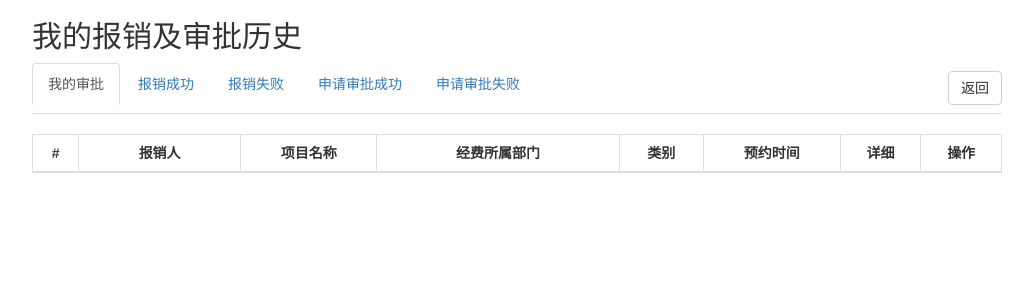
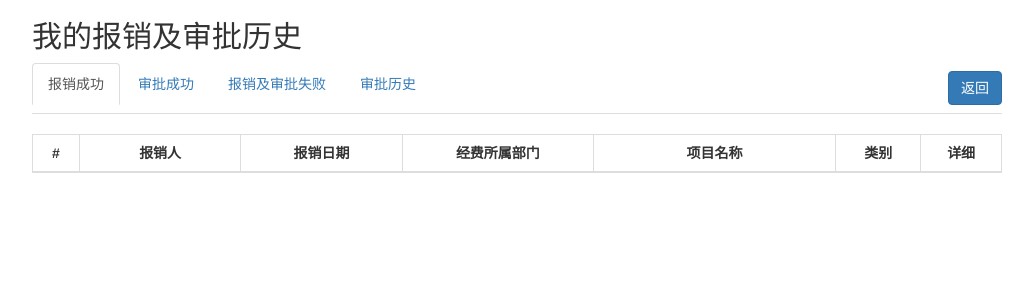
Before and after one commit to dphong/FiProc, a Django app: template FiProcess/templates/FiProcess/history.html in a window 1280 px wide. Shown: the top 300 px of the page, without its empty margins (123-1156 px from the left). Run offline with Django 3.2, Linux system fonts and the light colour scheme; the template is opened without the code that fills it, so the values that code supplies are empty; some libraries are stand-ins or nearby versions.

Commit message:
common user history ok

```diff
--- a/FiProcess/Form/CwcForm.py
+++ b/FiProcess/Form/CwcForm.py
@@ -16,9 +16,8 @@ class CwcForm(forms.Form):
         if dealer == '':
             querySet = FiStream.objects.filter(stage='cwcSubmit')
         else:
-            querySet = FiStream.objects.filter(stage='cwcChecking', cwcDealer__username=dealer)
+            querySet = FiStream.objects.filter(stage='cwcChecking', cwcDealer__username=dealer).order_by('cwcSubmitDate')
         typeDic = {'common': u'普通', 'travel': u'差旅', 'labor': u'劳务', 'travelApproval': u'差旅'}
-        querySet = sorted(querySet, key=self.sortOrder)
         for item in querySet:
             stream = {}
             stream['projectName'] = item.projectName
@@ -33,9 +32,6 @@ class CwcForm(forms.Form):
             stream['id'] = item.id
             streamList.append(stream)
         return streamList
-
-    def sortOrder(self, stream):
-        return stream.cwcSubmitDate
 
     def get(self, request):
         try:
--- a/FiProcess/Form/IndexForm.py
+++ b/FiProcess/Form/IndexForm.py
@@ -304,6 +304,8 @@ class IndexForm(forms.Form):
                     'refused': u'拒绝审批', 'cwcSubmit': u'等待财务审核', 'cwcChecking': u'财务正在审核', 'cwcpaid': u'付款完成', 'cantModify': u'未提交',
                     'unapprove': u'待审批', 'approvalDepartment': u'部门负责人审批中', 'approvalOffice': u'处室负责人审批中', 'approvalSchool': u'学校负责人审批中', 'approved': u'已审批'}
         for item in streamList:
+            if item.stage == 'refused' or item.stage == 'cwcpaid' or item.stage == 'approved':
+                continue
             item.applyDate = item.applyDate.strftime('%Y-%m-%d')
             item.stage = stageDic[item.stage]
             item.streamType = self.typeDic[item.streamType]
--- a/FiProcess/templates/FiProcess/cwc.html
+++ b/FiProcess/templates/FiProcess/cwc.html
@@ -35,7 +35,6 @@
     function showMyStream(){
         $('form.allStream').hide();
         $('form.myStream').show();
-        var $form = $('form.myStream');
         var url = location.protocol + "//" + window.location.hostname + ":"
                   + location.port + "/cwc/?target=myStream";
         $.getJSON(url, {}, function(json) {
@@ -54,7 +53,6 @@
             $('form.myStream').hide();
             $('form.allStream').show();
             $(this).tab('show');
-            var $form = $('form.allStream');
             var url = location.protocol + "//" + window.location.hostname + ":"
                       + location.port + "/cwc/?target=allStream&page=1";
             $.getJSON(url, {}, function(json) {
--- a/FiProcess/templates/FiProcess/history.html
+++ b/FiProcess/templates/FiProcess/history.html
@@ -13,33 +13,48 @@
     <style type="text/css">
     </style>
     <script type="text/javascript">
+    function dic2Html(i, json, type){
+        html = "<td class='text-center'>" + (i+1) + "</td>"
+                + "<td class='text-center'>" + json['applicante'] + "</td>"
+                + "<td class='text-center'>" + json['date'] + "</td>"
+                + "<td class='text-center'>" + json['supportDept'] + "</td>"
+                + "<td class='text-center'>" + json['projectName'] + "</td>"
+                + "<td class='text-center'>" + json['streamType'] + "</td>"
+                + "<td class='text-center'>"
+                + '<input type="submit" class="btn btn-default" name="checkStreamDetail' + json['id'] + '" value="查看">'
+                + "</td>";
+        return html;
+    }
     function showTab(form){
-        var forms = new Array("form.mySign", "form.successStream", "form.failStream", "form.successApproval", "form.failApproval");
+        var forms = new Array("mySign", "successStream", "failStream", "successApproval");
         for (var i = 0; i < forms.length; i++){
             if (form == forms[i]){
-                $(forms[i]).show();
-                continue;
+                var url = location.protocol + "//" + window.location.hostname + ":"
+                          + location.port + "/history/?target=" + form;
+                $.getJSON(url, {}, function(json) {
+                    $('#tabMyStream').empty()
+                    for (var i = 0; i < json.length; i++){
+                        $('#tabMyStream').append("<tr id='myStream" + i + "'></tr>");
+                        $('#myStream' + i).html(dic2Html(i, json[i], 1));
+                    }
+                });
             }
-            $(forms[i]).hide();
         }
     }
     $(document).ready(function(){
         $('#mySign').click(function(){
-            showTab('form.mySign');
+            showTab('mySign');
         });
         $('#successStream').click(function(){
-            showTab('form.successStream');
+            showTab('successStream');
         });
         $('#failStream').click(function(){
-            showTab('form.failStream');
+            showTab('failStream');
         });
         $('#successApproval').click(function(){
-            showTab('form.successApproval');
+            showTab('successApproval');
         });
-        $('#failApproval').click(function(){
-            showTab('form.failApproval');
-        });
-        showTab('form.successStream');
+        showTab('successStream');
     })
     </script>
 </head>
@@ -56,21 +71,24 @@
         {% endfor %}
     {% endif %}
     <h2>我的报销及审批历史</h2>
-    <a href={% url 'index' '' %} class="btn btn-large btn-default navbar-btn pull-right">返回</a>
+    <form role="form" class="returnForm" method="post">
+        {% csrf_token %}
+        <button name="returnIndex" class="btn btn-primary navbar-btn pull-right">返回</button>
+    </form>
     <ul class="nav nav-tabs">
-    <li id="mySign" class="active"><a data-toggle="tab" href="myStream">我的审批</a></li>
-    <li id = "successStream"><a data-toggle="tab" href="allStream">报销成功</a></li>
-    <li id = "failStream"><a data-toggle="tab" href="allStream">报销失败</a></li>
-    <li id = "successApproval"><a data-toggle="tab" href="allStream">申请审批成功</a></li>
-    <li id = "failApproval"><a data-toggle="tab" href="allStream">申请审批失败</a></li>
+    <li id="successStream" class="active"><a data-toggle="tab">报销成功</a></li>
+    <li id="successApproval"><a data-toggle="tab">审批成功</a></li>
+    <li id="failStream"><a data-toggle="tab">报销及审批失败</a></li>
+    <li id="mySign"><a data-toggle="tab">审批历史</a></li>
     </ul>
-    <form role="form" class="mySign" action="" method="post" style="margin:20px 0px 20px 0px">
+    <form role="form" class="historyForm" action="" method="post" style="margin:20px 0px 20px 0px">
         {% csrf_token %}
         <table class="table table-bordered table-hover table-striped" id="tabMyStream">
             <thead>
                 <tr>
                     <th class="text-center">#</th>
-                    <th class="text-center col-md-2">创建日期</th>
+                    <th class="text-center col-md-2">报销人</th>
+                    <th class="text-center col-md-2">报销日期</th>
                     <th class="text-center">经费所属部门</th>
                     <th class="text-center col-md-3">项目名称</th>
                     <th class="text-center">类别</th>
@@ -81,82 +99,6 @@
             </tbody>
         </table>
     </form>
-    <form role="form" class="successStream" action="" method="post" style="margin:20px 0px 20px 0px">
-        {% csrf_token %}
-        <table class="table table-bordered table-hover table-striped" id="tabAllStream">
-            <thead>
-                <tr>
-                    <th class="text-center">#</th>
-                    <th class="text-center col-md-2">报销人</th>
-                    <th class="text-center">项目名称</th>
-                    <th class="text-center col-md-3">经费所属部门</th>
-                    <th class="text-center">类别</th>
-                    <th class="text-center">预约时间</th>
-                    <th class="text-center col-md-1">详细</th>
-                    <th class="text-center col-md-1">操作</th>
-                </tr>
-            </thead>
-            <tbody>
-            </tbody>
-        </table>
-    </form>
-    <form role="form" class="failStream" action="" method="post" style="margin:20px 0px 20px 0px">
-        {% csrf_token %}
-        <table class="table table-bordered table-hover table-striped" id="tabAllStream">
-            <thead>
-                <tr>
-                    <th class="text-center">#</th>
-                    <th class="text-center col-md-2">报销人</th>
-                    <th class="text-center">项目名称</th>
-                    <th class="text-center col-md-3">经费所属部门</th>
-                    <th class="text-center">类别</th>
-                    <th class="text-center">预约时间</th>
-                    <th class="text-center col-md-1">详细</th>
-                    <th class="text-center col-md-1">操作</th>
-                </tr>
-            </thead>
-            <tbody>
-            </tbody>
-        </table>
-    </form>
-    <form role="form" class="successApproval" action="" method="post" style="margin:20px 0px 20px 0px">
-        {% csrf_token %}
-        <table class="table table-bordered table-hover table-striped" id="tabAllStream">
-            <thead>
-                <tr>
-                    <th class="text-center">#</th>
-                    <th class="text-center col-md-2">报销人</th>
-                    <th class="text-center">项目名称</th>
-                    <th class="text-center col-md-3">经费所属部门</th>
-                    <th class="text-center">类别</th>
-                    <th class="text-center">预约时间</th>
-                    <th class="text-center col-md-1">详细</th>
-                    <th class="text-center col-md-1">操作</th>
-                </tr>
-            </thead>
-            <tbody>
-            </tbody>
-        </table>
-    </form>
-    <form role="form" class="failApproval" action="" method="post" style="margin:20px 0px 20px 0px">
-        {% csrf_token %}
-        <table class="table table-bordered table-hover table-striped" id="tabAllStream">
-            <thead>
-                <tr>
-                    <th class="text-center">#</th>
-                    <th class="text-center col-md-2">报销人</th>
-                    <th class="text-center">项目名称</th>
-                    <th class="text-center col-md-3">经费所属部门</th>
-                    <th class="text-center">类别</th>
-                    <th class="text-center">预约时间</th>
-                    <th class="text-center col-md-1">详细</th>
-                    <th class="text-center col-md-1">操作</th>
-                </tr>
-            </thead>
-            <tbody>
-            </tbody>
-        </table>
-    </form>
     </div>
 </body>
 </html>
--- a/FiProcess/templates/FiProcess/index.html
+++ b/FiProcess/templates/FiProcess/index.html
@@ -210,8 +210,7 @@
                     </thead>
                     <tbody>
                     {% for order in orderList %}
-                        <tr{% if order.stage == "拒绝审批" %} class="danger"{% endif %}
-                           {% if order.stage == "已审批" or order.stage == "付款完成" %} class="success"{% endif %}>
+                        <tr>
                             <td class="text-center">{{ forloop.counter }}</td>
                             <td class="text-center">{{ order.applyDate }}</td>
                             <td class="text-center">{{ order.department.name }}</td>
--- a/FiProcess/views.py
+++ b/FiProcess/views.py
@@ -70,6 +70,8 @@ def index(request, target=None):
     if target:
         return indexTarget(request, target)
     FormPublic.clearSession(request)
+    if 'history' in request.session:
+        return HttpResponseRedirect(reverse('history'))
     if 'office' in request.session:
         if request.session['office'] == 'cwc':
             return HttpResponseRedirect(reverse('cwc'))
@@ -109,4 +111,4 @@ def history(request):
         return form.get(request)
     if request.method == 'POST':
         form = HistoryForm(request.POST)
-        return form.post
+        return form.post(request)
```
Also changed, not shown: FiProcess/Form/HistoryForm.py (+65 -0 lines).
